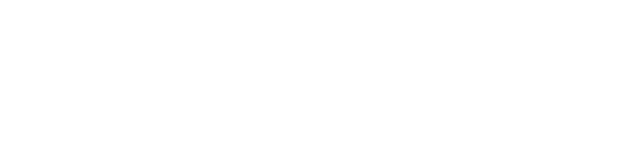
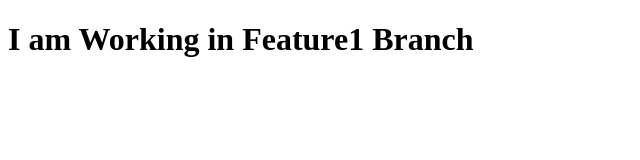
Before and after one commit to saad-sultan57/testing, a plain HTML site: page index.html in a window 1280 px wide. Shown: the whole page, without its empty margins (0-640 px from the left). Drawn offline with Linux system fonts and the light colour scheme.

Commit message:
adding h1

```diff
--- a/index.html
+++ b/index.html
@@ -6,6 +6,7 @@
     <title>Document</title>
 </head>
 <body>
+    <h1>I am Working in Feature1 Branch</h1>
 
 </body>
 </html>
```
